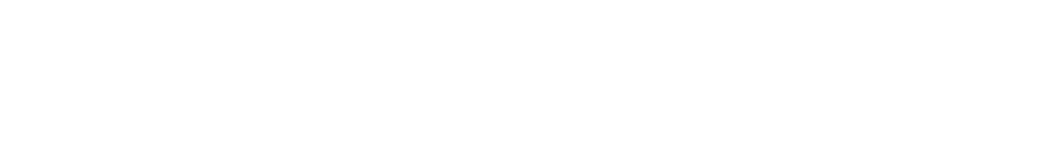
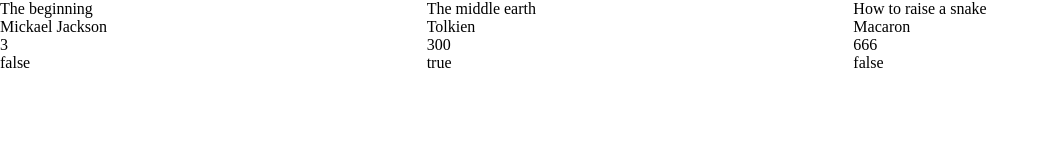
Before and after one commit to SlipNinja/odin_library, a plain HTML site: page index.html in a window 1280 px wide. Shown: the whole page, without its empty margins (0-1049 px from the left). Drawn offline with Linux system fonts and the light colour scheme.

Commit message:
Add basic library

```diff
--- a/index.html
+++ b/index.html
@@ -9,6 +9,6 @@
     <script src="./scripts.js" defer></script>
 </head>
 <body>
-
+    <div class="library"></div>
 </body>
 </html>
--- a/scripts.js
+++ b/scripts.js
@@ -0,0 +1,53 @@
+
+
+function Book(title, author, pages, read) {
+    this.title = title;
+    this.author = author;
+    this.pages = pages;
+    this.read = read;
+
+    this.info = function () {
+        return(`${this.title} ${this.author} ${this.pages} ${this.read}`);
+    }
+}
+
+const library = [];
+
+function addBook(title, author, pages, read) {
+    let book = new Book(title, author, pages, read);
+    library.push(book);
+}
+
+addBook("The beginning", "Mickael Jackson", 3, false);
+addBook("The middle earth", "Tolkien", 300, true);
+addBook("How to raise a snake", "Macaron", 666, false);
+
+library.forEach(function (book) {
+    console.log(book.info());
+    let bookDisplay = document.createElement("div");
+    bookDisplay.classList.add("book");
+
+    let title = document.createElement("div");
+    let titleContent = document.createTextNode(book.title);
+    title.appendChild(titleContent);
+
+    let author = document.createElement("div");
+    let authorContent = document.createTextNode(book.author);
+    author.appendChild(authorContent);
+
+    let pages = document.createElement("div");
+    let pagesContent = document.createTextNode(book.pages);
+    pages.appendChild(pagesContent);
+
+    let read = document.createElement("div");
+    let readContent = document.createTextNode(book.read);
+    read.appendChild(readContent);
+
+    bookDisplay.appendChild(title);
+    bookDisplay.appendChild(author);
+    bookDisplay.appendChild(pages);
+    bookDisplay.appendChild(read);
+
+    let lib = document.getElementsByClassName("library")[0];
+    lib.appendChild(bookDisplay);
+});
--- a/style.css
+++ b/style.css
@@ -0,0 +1,14 @@
+* {
+    margin: 0;
+    padding: 0;
+}
+
+.library {
+    display: flex;
+    flex-wrap: wrap;
+}
+
+.book {
+    flex: 1;
+    min-width: 150px;
+}
```
